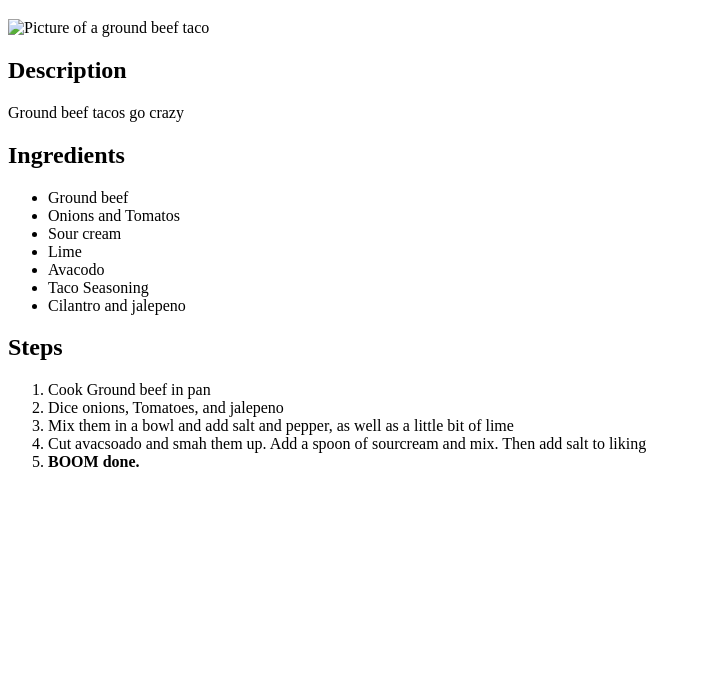
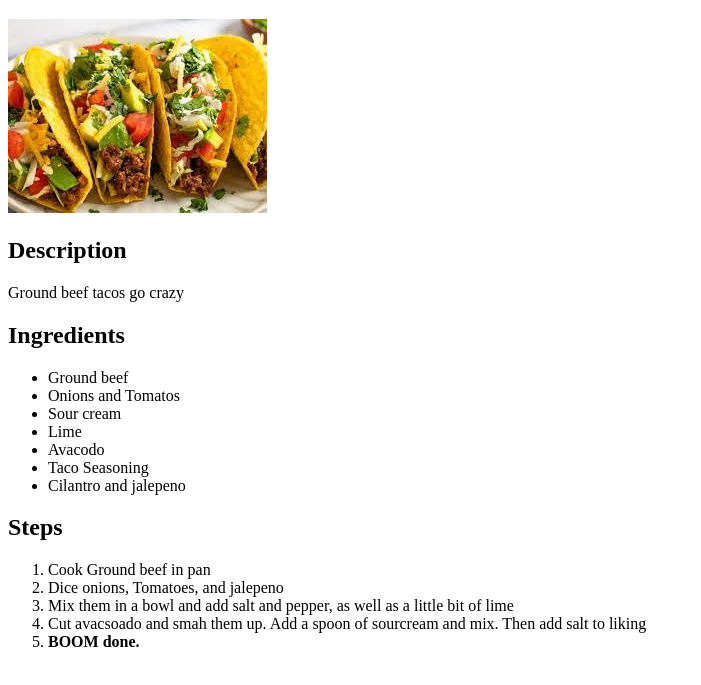
Before and after one commit to Harjas6/odin-recipes, a plain HTML site: page recipes/tacos.html in a window 1280 px wide. Shown: the part 61-746 px from the top of the page, without its empty margins (0-701 px from the left). Drawn offline with Linux system fonts and the light colour scheme.

Commit message:
fix img path error

```diff
--- a/recipes/tacos.html
+++ b/recipes/tacos.html
@@ -7,7 +7,7 @@
     </head>
     <body>
         <h1> Taco Recipe</h1>
-        <img src="imgs/tacos.jpeg" alt="Picture of a ground beef taco">
+        <img src="../imgs/tacos.jpeg" alt="Picture of a ground beef taco">
         <h2>Description</h2>
         <p>Ground beef tacos go crazy</p>
 
```
